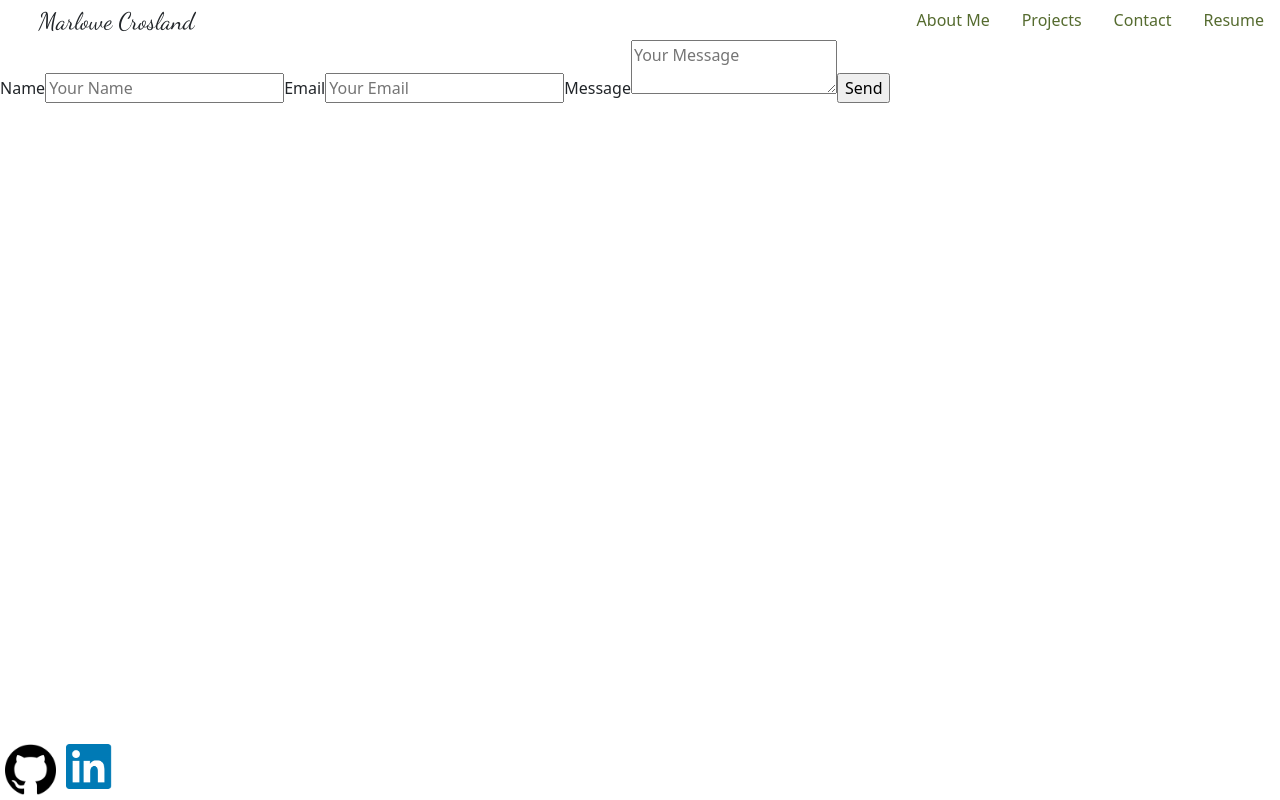
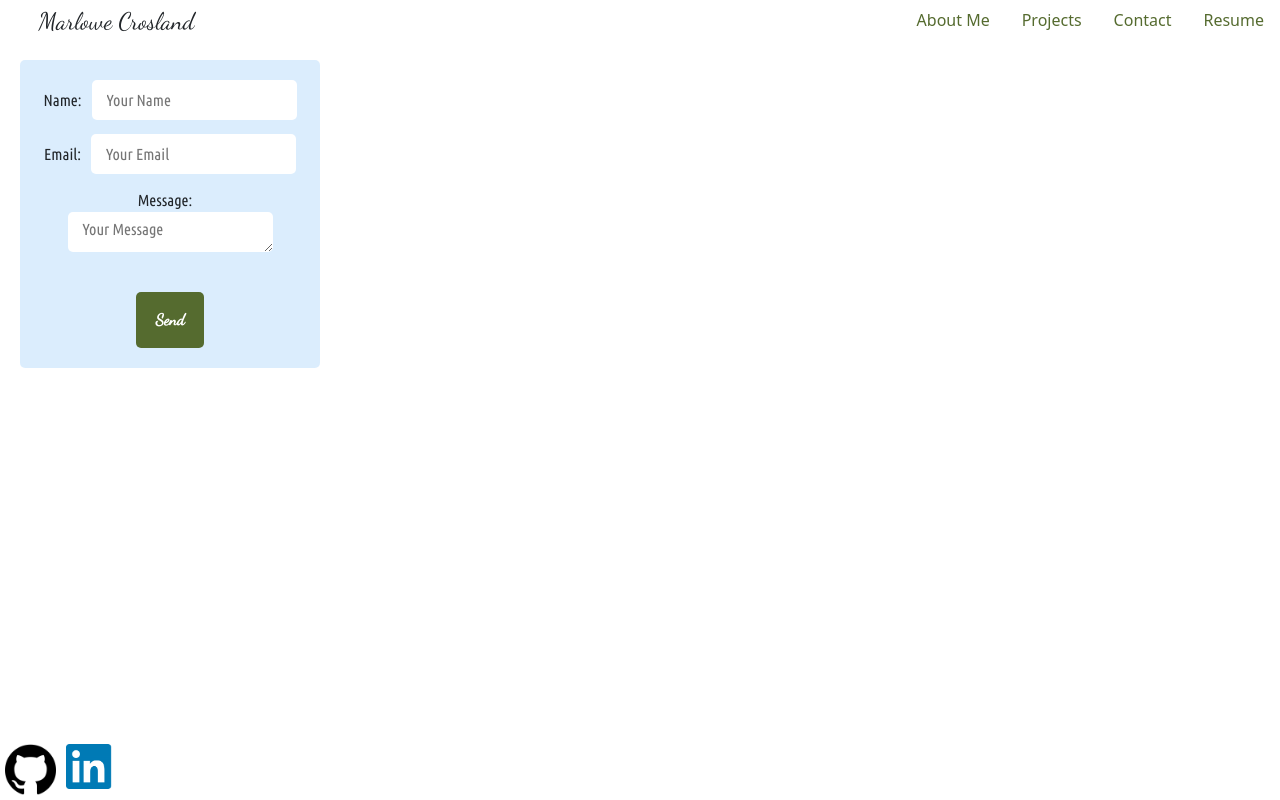
Before and after one commit to MarloweCrosland/react-portfolio, a React (Create React App) app: page / in a window 1280 px wide. Both pictures are taken after a click on the element "Contact". Built offline with nearby package versions, Linux system fonts and the light colour scheme.

Commit message:
form styling

```diff
--- /dev/null
+++ b/src/components/Contact/Contact.css
@@ -0,0 +1,47 @@
+.form{
+    text-align: center;
+    font-family: 'Ubuntu Condensed', sans-serif;
+    margin-top: 20px;
+    margin-right: 20px;
+    margin-left: 20px;
+    border-radius: 5px;
+    max-width: 300px;
+    padding: 20px;
+    background: rgba(154, 204, 250, 0.358);
+    border: none;
+}
+
+.form label {
+    margin-right: 10px;
+}
+
+.form input {
+    outline-width: 0;
+    height: 40px;
+    margin-bottom: 14px;
+    border-radius: 5px;
+    border: none;
+    padding: 5px 15px;
+}
+
+.form textarea {
+    outline-width: 0;
+    height: 40px;
+    margin-bottom: 14px;
+    border-radius: 5px;
+    border: none;
+    padding: 5px 15px;
+}
+
+.form button {
+    padding: 16px 20px;
+    font-size: 1rem;
+    color: #fff;
+    border-radius: 5px;
+    background-color: darkolivegreen;
+    font-weight: 600;
+    border: none;
+    cursor: pointer;
+    margin-top: 20px;
+    font-family: 'Dancing Script', cursive;
+}
--- a/src/components/Contact/Contact.js
+++ b/src/components/Contact/Contact.js
@@ -1,6 +1,6 @@
 import React, { useRef } from "react";
 import emailjs from "@emailjs/browser";
-
+import './Contact.css'
 function Contact() {
   const form = useRef();
 
@@ -8,7 +8,12 @@ function Contact() {
     e.preventDefault();
 
     emailjs
-      .sendForm("service_cvtspvh", "template_jckkgga", e.target, "zlbDqG-c6BaJqhqsb")
+      .sendForm(
+        "service_cvtspvh",
+        "template_jckkgga",
+        e.target,
+        "zlbDqG-c6BaJqhqsb"
+      )
       .then(
         (result) => {
           console.log(result.text);
@@ -19,15 +24,17 @@ function Contact() {
       );
   };
   return (
-    <form id="form" ref={form} onSubmit={sendEmail}>
-      <label>Name</label>
-      <input placeholder="Your Name" type="text" name="user_name" />
-      <label>Email</label>
-      <input placeholder="Your Email" type="email" name="user_email" />
-      <label>Message</label>
-      <textarea placeholder="Your Message" name="message" />
-      <input type="submit" value="Send" />
-    </form>
+    <div className="form">
+      <form id="form" ref={form} onSubmit={sendEmail}>
+        <label>Name:</label>
+        <input placeholder="Your Name" type="text" name="user_name" />
+        <label>Email:</label>
+        <input placeholder="Your Email" type="email" name="user_email" />
+        <label>Message:</label>
+        <textarea placeholder="Your Message" name="message" />
+        <button type="submit" value="Send Mes">Send</button>
+      </form>
+    </div>
   );
 }
 
```
